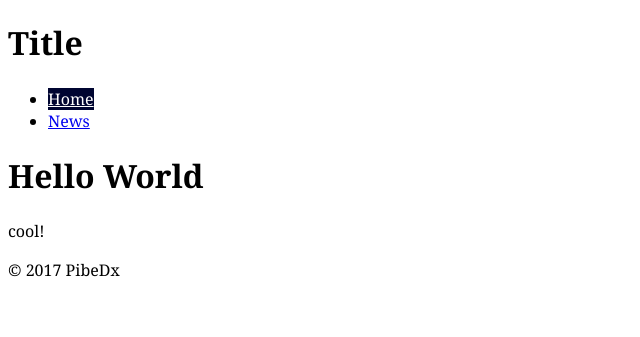
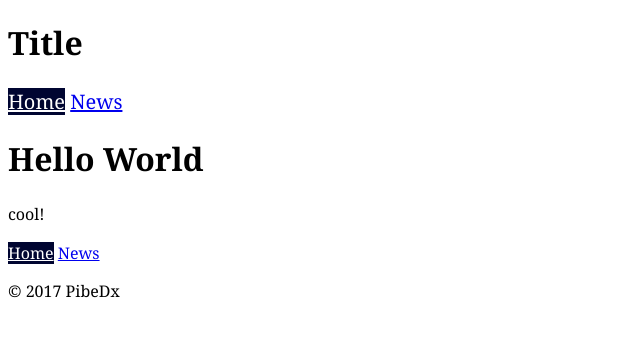
Before and after one commit to PibeDx/Jekyll-Beginning, a Jekyll site: the page built from index.html, in a window 1280 px wide. Shown: the top 337 px of the page, without its empty margins (0-640 px from the left). Built offline with Jekyll 4.4.1, drawn with Linux system fonts in a browser that asks for light colours; Markdown is read by kramdown in place of the engine named in the settings.

Commit message:
include parameters

```diff
--- a/_includes/nav.html
+++ b/_includes/nav.html
@@ -1,5 +1,5 @@
 <nav>
-	<ul>
+	<ul class="nav {{include.navclass}}">
 		<li><a href="{{site.baseurl}}/" class="{% if page.url == '/' %}current{% endif %}">Home</a></li>
 		<li><a href="{{site.baseurl}}/news.html" class="{% if page.url == '/news.html' %}current{% endif %}">News</a></li>
 	</ul>
--- a/_layouts/default.html
+++ b/_layouts/default.html
@@ -8,12 +8,13 @@
 
 <header>
 	<h1>Title</h1>
-	{% include nav.html %}
+	{% include nav.html navclass='nav-top' %}
 </header>
 
 {{content}}
 
 <footer>
+	{% include nav.html navclass='nav-bottom' %}
 	<p>© 2017 PibeDx</p>
 </footer>
 
--- a/css/common.css
+++ b/css/common.css
@@ -9,3 +9,18 @@ html {
 	background-color: #000531;
 	color: #FFF;
 }
+
+.nav {
+	margin: 0;
+	padding: 0;
+
+	list-style-type: none;
+}
+
+.nav > li {
+	display: inline-block;
+}
+
+.nav-top {
+	font-size: 1.25rem;
+}
```
